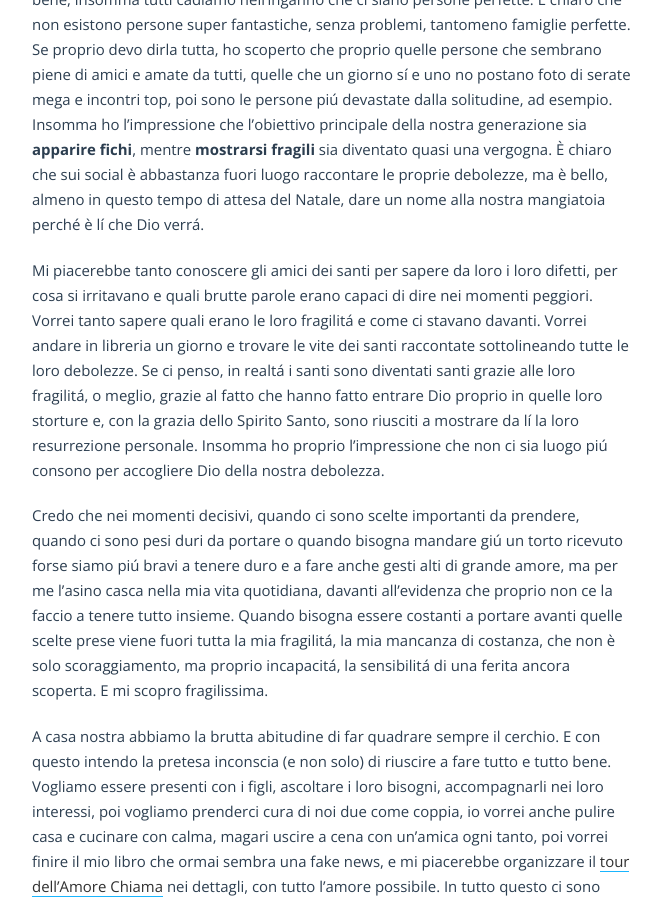
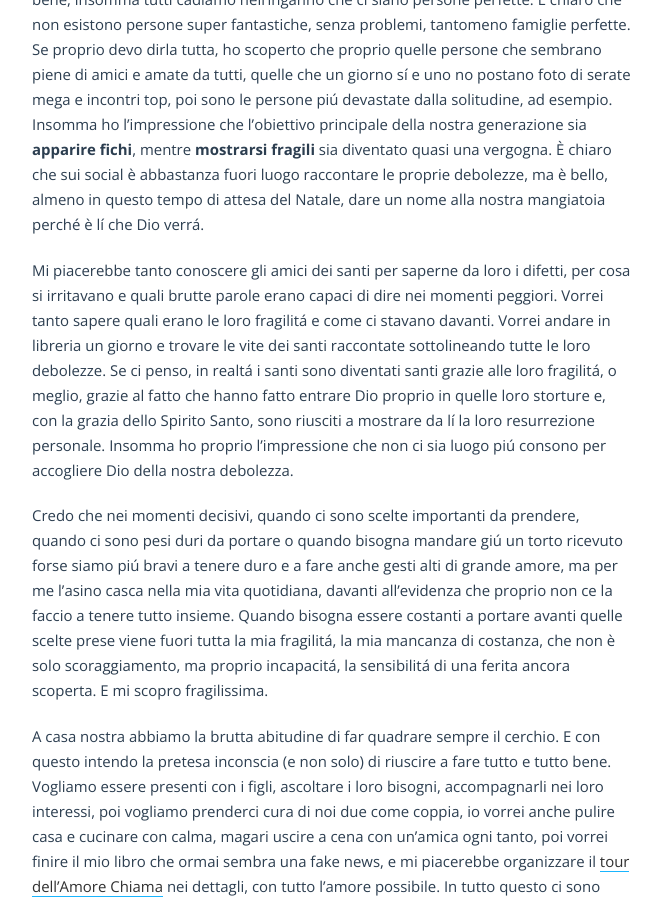
Before and after one commit to ruvido/5p2p, a Jekyll site: the page built from _posts/2019/2019-12-17-quando-sono-fragile.md, in a window 1280 px wide and 900 px high, scrolled down 1594 px. Shown: the whole window, without its empty margins (308-969 px from the left). Built offline with Jekyll 4.4.1, drawn with Linux system fonts in a browser that asks for light colours.

Commit message:
Update from Forestry.io Alessandra Lucca updated _posts/2019/2019-12-17-quando-sono-fragile.md

```diff
--- a/_posts/2019/2019-12-17-quando-sono-fragile.md
+++ b/_posts/2019/2019-12-17-quando-sono-fragile.md
@@ -12,7 +12,7 @@ Di solito sul blog scriviamo post pieni di entusiasmo e speranza, ma oggi penso
 Sui social o nella vita quotidiana di solito cerchiamo di mostrarci tutti molto fichi. Chi perché è in cerca di un bel ragazzo, chi perché vuole mostrare un'immagine da invincibile o chi perché confonde l'essere cristiano con l'essere un bravo ragazzo per bene, insomma tutti cadiamo nell'inganno che ci siano persone perfette. È chiaro che non esistono persone super fantastiche, senza problemi, tantomeno famiglie perfette. Se proprio devo dirla tutta, ho scoperto che proprio quelle persone che sembrano piene di amici e amate da tutti, quelle che un giorno sí e uno no postano foto di serate mega e incontri top, poi sono le persone piú devastate dalla solitudine, ad esempio. Insomma ho l'impressione che l'obiettivo principale della nostra generazione sia **apparire fichi**, mentre **mostrarsi fragili** sia diventato quasi una vergogna. È chiaro che sui social è abbastanza fuori luogo raccontare le proprie debolezze, ma è bello, almeno in questo tempo di attesa del Natale, dare un nome alla nostra mangiatoia perché è lí che Dio verrá.
 
 
-Mi piacerebbe tanto conoscere gli amici dei santi per sapere da loro i loro difetti, per cosa si irritavano e quali brutte parole erano capaci di dire nei momenti peggiori. Vorrei tanto sapere quali erano le loro fragilitá e come ci stavano davanti. Vorrei andare in libreria un giorno e trovare le vite dei santi raccontate sottolineando tutte le loro debolezze. Se ci penso, in realtá i santi sono diventati santi grazie alle loro fragilitá, o meglio, grazie al fatto che hanno fatto entrare Dio proprio in quelle loro storture e, con la grazia dello Spirito Santo, sono riusciti a mostrare da lí la loro resurrezione personale. Insomma ho proprio l'impressione che non ci sia luogo piú consono per accogliere Dio della nostra debolezza.
+Mi piacerebbe tanto conoscere gli amici dei santi per saperne da loro i difetti, per cosa si irritavano e quali brutte parole erano capaci di dire nei momenti peggiori. Vorrei tanto sapere quali erano le loro fragilitá e come ci stavano davanti. Vorrei andare in libreria un giorno e trovare le vite dei santi raccontate sottolineando tutte le loro debolezze. Se ci penso, in realtá i santi sono diventati santi grazie alle loro fragilitá, o meglio, grazie al fatto che hanno fatto entrare Dio proprio in quelle loro storture e, con la grazia dello Spirito Santo, sono riusciti a mostrare da lí la loro resurrezione personale. Insomma ho proprio l'impressione che non ci sia luogo piú consono per accogliere Dio della nostra debolezza.
 
 Credo che nei momenti decisivi, quando ci sono scelte importanti da prendere, quando ci sono pesi duri da portare o quando bisogna mandare giú un torto ricevuto forse siamo piú bravi a tenere duro e a fare anche gesti alti di grande amore, ma per me l'asino casca nella mia vita quotidiana, davanti all'evidenza che proprio non ce la faccio a tenere tutto insieme. Quando bisogna essere costanti a portare avanti quelle scelte prese viene fuori tutta la mia fragilitá, la mia mancanza di costanza, che non è solo scoraggiamento, ma proprio incapacitá, la sensibilitá di una ferita ancora scoperta. E mi scopro fragilissima.
 
```
